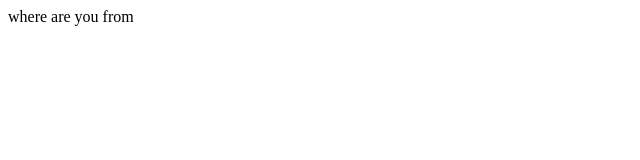
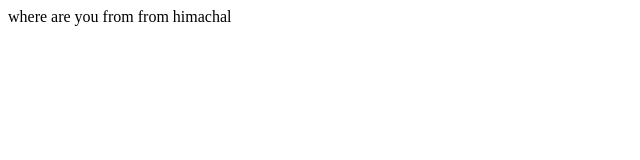
Before and after one commit to kashish400/SCM, a plain HTML site: page about.html in a window 1280 px wide. Shown: the whole page, without its empty margins (0-640 px from the left). Drawn offline with Linux system fonts and the light colour scheme.

```diff
--- a/about.html
+++ b/about.html
@@ -3,6 +3,8 @@
 <title> My first SCM project </title>
 </head>
 <body>
-    <p> where are you from</p>
+    <p> where are you from
+        from himachal
+    </p>
 </body>
 </html>
```
Also changed, not shown: login.html (added), login2.html (added).
